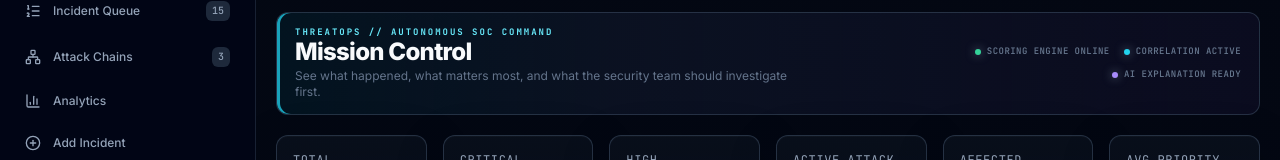
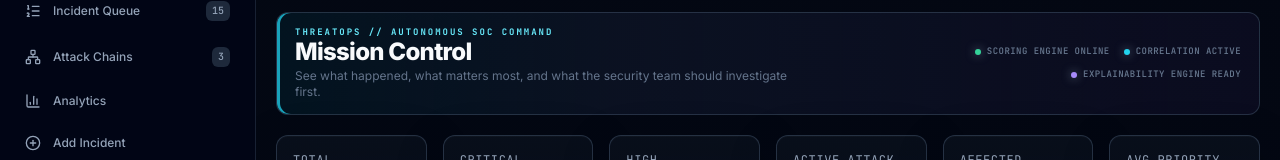
Before and after one commit to pranesh-2601/Cyber-Incident-Prioritization-Engine, a React (Vite) app: page / in a window 1280 px wide. Both pictures are taken after a click on the button "Launch SOC Console". Shown: the part 187-347 px from the top of the page. Built offline with nearby package versions, Linux system fonts and the light colour scheme; no server answers; the database is empty.

Commit message:
rename AI status to explainability engine

```diff
--- a/src/App.tsx
+++ b/src/App.tsx
@@ -119,7 +119,7 @@
                     <div className="mission-status-cluster">
                       <span><i className="bg-emerald-400" />SCORING ENGINE ONLINE</span>
                       <span><i className="bg-cyan-400" />CORRELATION ACTIVE</span>
-                      <span><i className="bg-violet-400" />AI EXPLANATION READY</span>
+                      <span><i className="bg-violet-400" />EXPLAINABILITY ENGINE READY</span>
                     </div>
                   </div>
 
```
